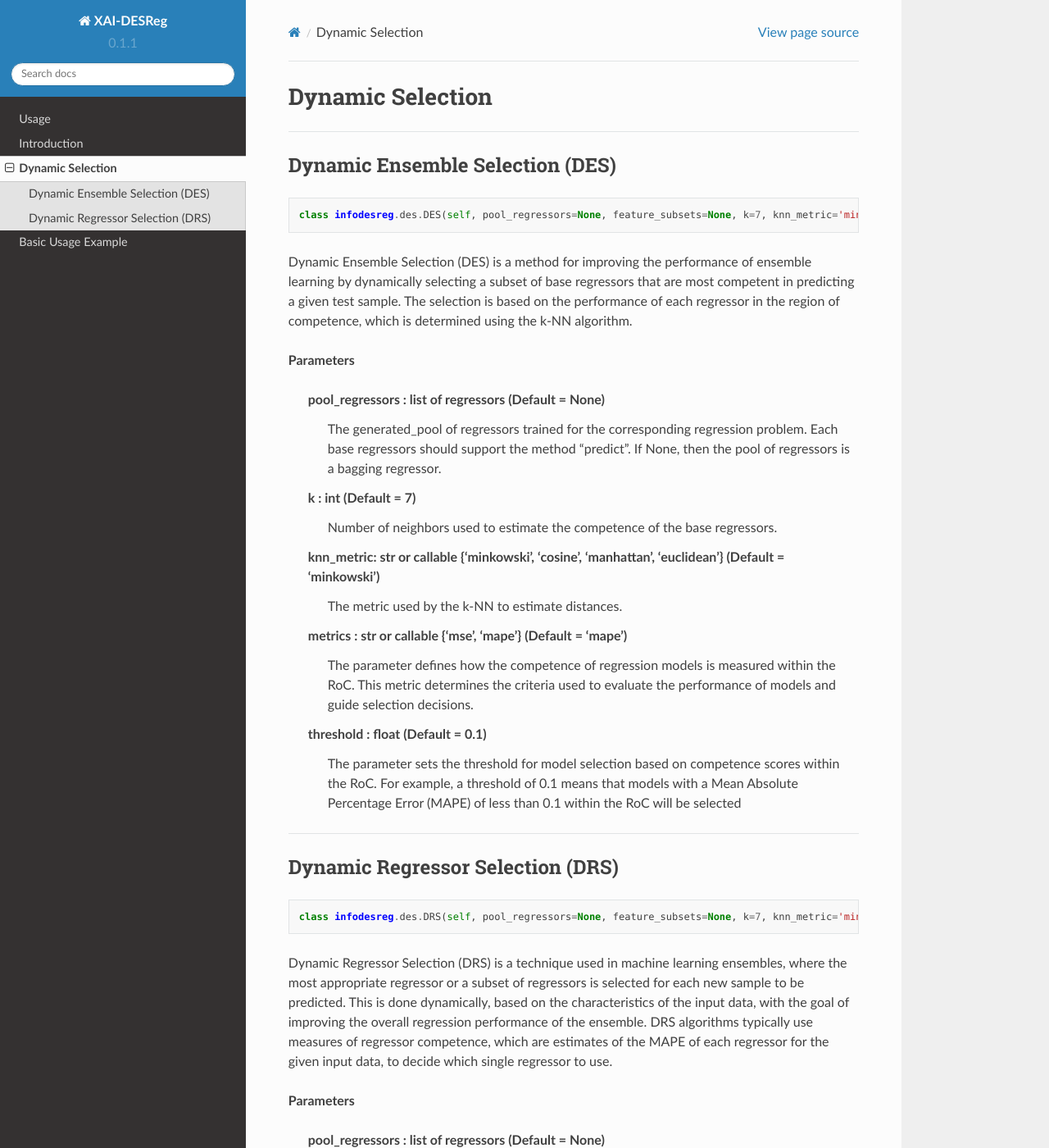
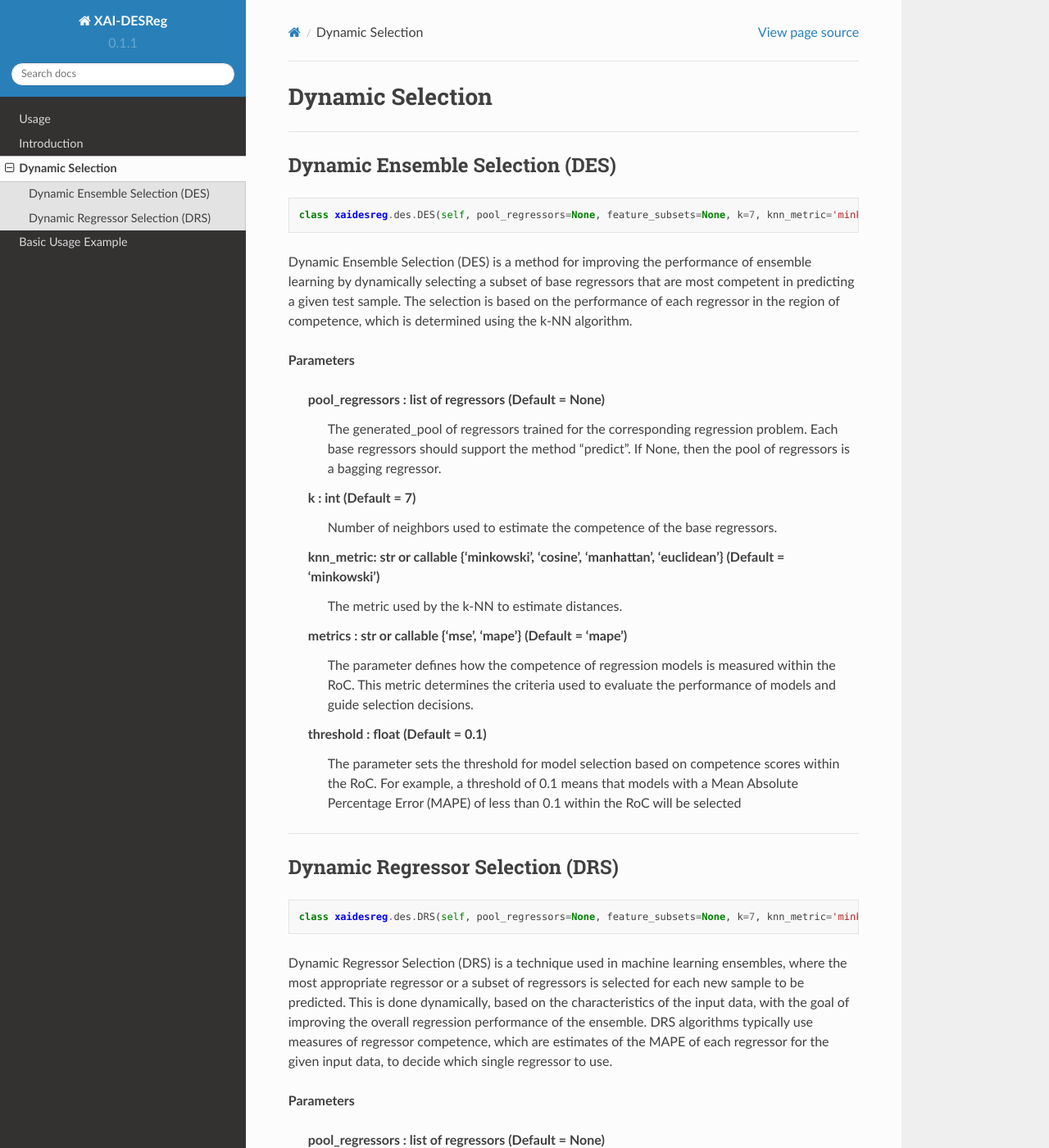
Before and after one commit to adv-panda/xaidesreg, a Sphinx documentation site: the page built from docs/source/api.rst, in a window 1280 px wide and 1400 px high. Shown: the whole window at 82% size. Built offline with Sphinx 7.4.7 and the Read the Docs theme 2.0.0, drawn with Linux system fonts in a browser that asks for light colours.

Commit message:
Update api.rst

```diff
--- a/docs/source/api.rst
+++ b/docs/source/api.rst
@@ -9,7 +9,7 @@ Dynamic Ensemble Selection (DES)
 
 .. code-block:: python
 
-  class infodesreg.des.DES(self, pool_regressors=None, feature_subsets=None, k=7, knn_metric='minkowski', metrics='mse', threshold=0.2)
+  class xaidesreg.des.DES(self, pool_regressors=None, feature_subsets=None, k=7, knn_metric='minkowski', metrics='mse', threshold=0.2)
 
 Dynamic Ensemble Selection (DES) is a method for improving the performance of ensemble learning by dynamically selecting a subset of base regressors that are most competent in predicting a given test sample. The selection is based on the performance of each regressor in the region of competence, which is determined using the k-NN algorithm.
 
@@ -42,7 +42,7 @@ Dynamic Regressor Selection (DRS)
 
 .. code-block:: python
 
-  class infodesreg.des.DRS(self, pool_regressors=None, feature_subsets=None, k=7, knn_metric='minkowski')
+  class xaidesreg.des.DRS(self, pool_regressors=None, feature_subsets=None, k=7, knn_metric='minkowski')
 
 Dynamic Regressor Selection (DRS) is a technique used in machine learning ensembles, where the most appropriate regressor or a subset of regressors is selected for each new sample to be predicted. This is done dynamically, based on the characteristics of the input data, with the goal of improving the overall regression performance of the ensemble. DRS algorithms typically use measures of regressor competence, which are estimates of the MAPE of each regressor for the given input data, to decide which single regressor to use.
 
```
